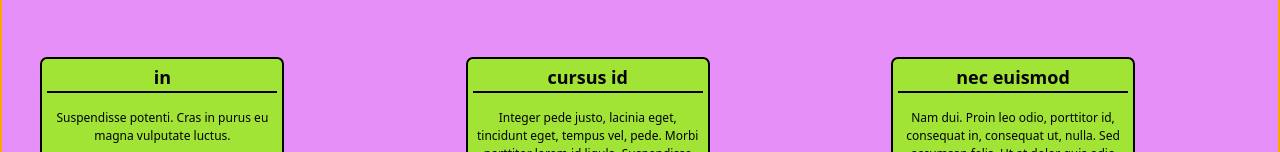
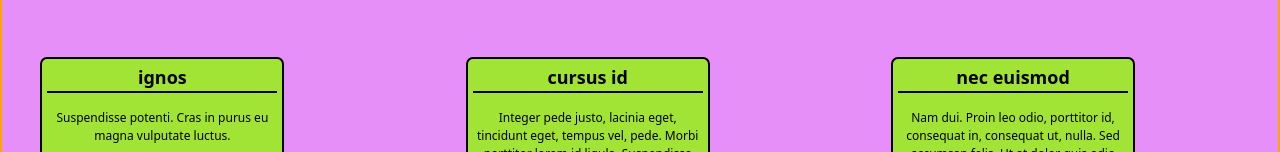
Before and after one commit to sophiabanda/fun-ui, a React (Vite) app: page / in a window 1280 px wide. Shown: the part 800-952 px from the top of the page. Built offline with nearby package versions, Linux system fonts and the light colour scheme.

Commit message:
update to mock data file

```diff
--- a/data.js
+++ b/data.js
@@ -43,7 +43,7 @@ const products = [
     },
     {
         id: 7,
-        product: 'in',
+        product: 'ignos',
         description:
             'Suspendisse potenti. Cras in purus eu magna vulputate luctus.',
         price: '$1538.21',
```
